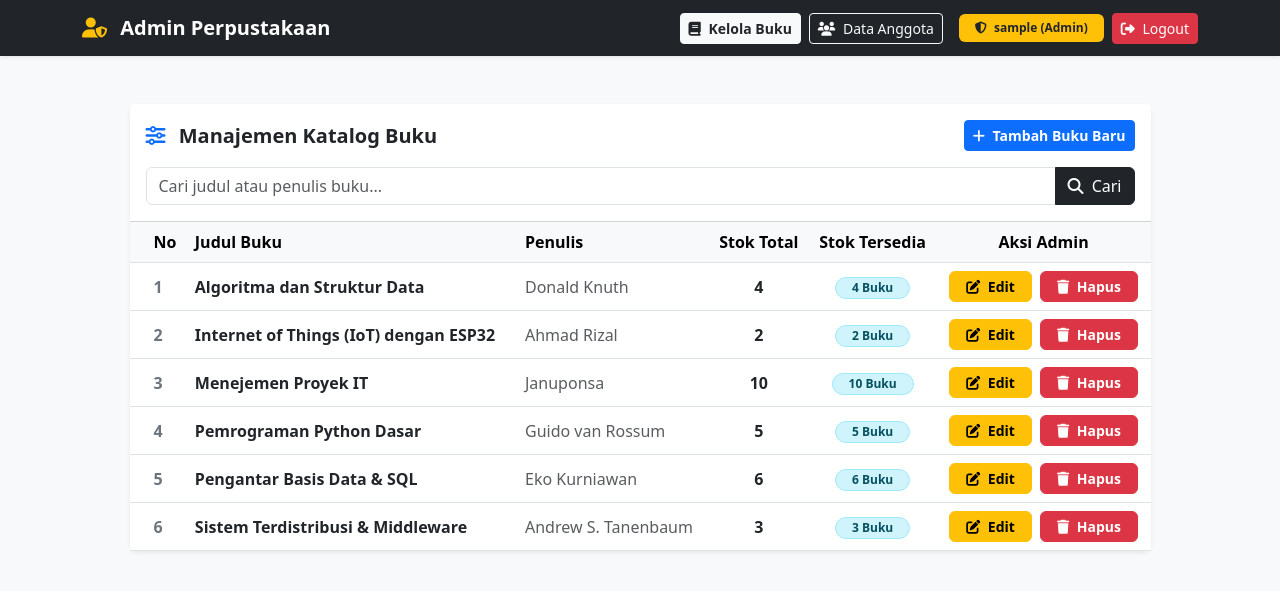
After one commit to supergaylogan/Perpustakaan_Web, a Flask app: page /admin in a window 1280 px wide. The commit adds this page. Shown: the top 591 px of the page. Run offline with Flask 3, Linux system fonts and the light colour scheme; the visitor is signed in with stand-in values (Sample User, id 1); data comes from the database, SQL or seed files in the repository; both versions use the stored data as it was after the commit.

Commit message:
feat: tambah login, register, dan pisah akses admin-mahasiswa

```diff
--- a/app.py
+++ b/app.py
@@ -46,7 +46,7 @@ def inisialisasi_database():
         )
     """)
 
-    # Pastikan kolom username, password, peran tersedia jika memakai db lama
+    # Pastikan kolom lengkap jika memakai database lama
     cursor.execute("PRAGMA table_info(mahasiswa)")
     kolom_ada = [row[1] for row in cursor.fetchall()]
     if 'username' not in kolom_ada:
@@ -55,15 +55,6 @@ def inisialisasi_database():
         cursor.execute("ALTER TABLE mahasiswa ADD COLUMN password TEXT")
     if 'peran' not in kolom_ada:
         cursor.execute("ALTER TABLE mahasiswa ADD COLUMN peran VARCHAR(20) DEFAULT 'mahasiswa'")
-
-    # Lengkapi data lama jika username masih kosong
-    cursor.execute("""
-        UPDATE mahasiswa
-        SET username = 'rivandi',
-            password = ?,
-            peran = 'mahasiswa'
-        WHERE nim = '2310101031' AND (username IS NULL OR username = '')
-    """, (generate_password_hash('123456'),))
 
     # Isi data sampel buku jika kosong
     cursor.execute('SELECT COUNT(*) FROM buku')
@@ -80,21 +71,13 @@ def inisialisasi_database():
             VALUES (?, ?, ?, ?)
         """, buku_sampel)
 
-    # Isi akun ADMIN default sesuai flowchart
+    # Isi akun ADMIN PERPUSTAKAAN default (Username: admin | Pass: admin123)
     cursor.execute("SELECT COUNT(*) FROM mahasiswa WHERE username = 'admin'")
     if cursor.fetchone()[0] == 0:
         cursor.execute("""
             INSERT INTO mahasiswa (nim, username, password, peran)
             VALUES (?, ?, ?, ?)
         """, ('ADM001', 'admin', generate_password_hash('admin123'), 'admin'))
-
-    # Isi 1 akun MAHASISWA contoh
-    cursor.execute("SELECT COUNT(*) FROM mahasiswa WHERE nim = '2310101031'")
-    if cursor.fetchone()[0] == 0:
-        cursor.execute("""
-            INSERT INTO mahasiswa (nim, username, password, peran)
-            VALUES (?, ?, ?, ?)
-        """, ('2310101031', 'rivandi', generate_password_hash('123456'), 'mahasiswa'))
 
     conn.commit()
     conn.close()
@@ -104,58 +87,62 @@ inisialisasi_database()
 
 
 # ==========================================
-# MODUL DATA ANGGOTA: REGISTER
+# 1. REGISTER (KHUSUS MAHASISWA BARU)
 # ==========================================
 
 @app.route('/register', methods=['GET', 'POST'])
 def register():
+    if 'user_id' in session:
+        if session.get('peran') == 'admin':
+            return redirect(url_for('admin_dashboard'))
+        return redirect(url_for('beranda'))
+
     if request.method == 'POST':
         nim = request.form.get('nim', '').strip()
         username = request.form.get('username', '').strip()
         password = request.form.get('password', '').strip()
 
-        # Validasi 1: Data tidak boleh kosong (sesuai flowchart)
         if not nim or not username or not password:
             flash("Data tidak boleh kosong!", "danger")
             return render_template('register.html')
 
         conn = get_db_connection()
 
-        # Validasi 2: Cek NIM sudah terdaftar (fungsi cari_anggota)
-        cek_nim = conn.execute("SELECT * FROM mahasiswa WHERE nim = ?", (nim,)).fetchone()
-        if cek_nim:
+        if conn.execute("SELECT * FROM mahasiswa WHERE nim = ?", (nim,)).fetchone():
             conn.close()
             flash("NIM sudah terdaftar!", "warning")
             return render_template('register.html')
 
-        # Validasi 3: Cek Username sudah dipakai
-        cek_user = conn.execute("SELECT * FROM mahasiswa WHERE username = ?", (username,)).fetchone()
-        if cek_user:
+        if conn.execute("SELECT * FROM mahasiswa WHERE username = ?", (username,)).fetchone():
             conn.close()
-            flash("Username sudah digunakan, pilih yang lain!", "warning")
+            flash("Username sudah digunakan, pilih username lain!", "warning")
             return render_template('register.html')
 
-        # Simpan anggota baru dengan peran default 'mahasiswa'
-        password_hash = generate_password_hash(password)
+        # Pendaftar baru otomatis mendapat peran 'mahasiswa'
         conn.execute("""
             INSERT INTO mahasiswa (nim, username, password, peran)
             VALUES (?, ?, ?, ?)
-        """, (nim, username, password_hash, 'mahasiswa'))
+        """, (nim, username, generate_password_hash(password), 'mahasiswa'))
         conn.commit()
         conn.close()
 
-        flash("Registrasi berhasil! Silakan login.", "success")
+        flash("Registrasi berhasil! Silakan login menggunakan akun mahasiswa Anda.", "success")
         return redirect(url_for('login'))
 
     return render_template('register.html')
 
 
 # ==========================================
-# MODUL DATA ANGGOTA: LOGIN & LOGOUT
+# 2. LOGIN & LOGOUT (PEMISAHAN ARAH ROLE)
 # ==========================================
 
 @app.route('/login', methods=['GET', 'POST'])
 def login():
+    if 'user_id' in session:
+        if session.get('peran') == 'admin':
+            return redirect(url_for('admin_dashboard'))
+        return redirect(url_for('beranda'))
+
     if request.method == 'POST':
         username = request.form.get('username', '').strip()
         password = request.form.get('password', '').strip()
@@ -168,19 +155,22 @@ def login():
         anggota = conn.execute("SELECT * FROM mahasiswa WHERE username = ?", (username,)).fetchone()
         conn.close()
 
-        # Validasi 1 & 2 sesuai flowchart login(username, password)
         if anggota is None or not check_password_hash(anggota['password'], password):
             flash("Login gagal! Username atau password salah.", "danger")
             return render_template('login.html')
 
-        # Simpan data sesi pengguna yang berhasil login
         session['user_id'] = anggota['id']
         session['nim'] = anggota['nim']
         session['username'] = anggota['username']
         session['peran'] = anggota['peran']
 
-        flash(f"Selamat datang, {anggota['username']}!", "success")
-        return redirect(url_for('beranda'))
+        # Arahkan ke halaman berbeda sesuai peran
+        if anggota['peran'] == 'admin':
+            flash(f"Login Admin berhasil! Selamat datang, {anggota['username']}.", "success")
+            return redirect(url_for('admin_dashboard'))
+        else:
+            flash(f"Selamat datang, {anggota['username']}! Silakan pilih buku untuk dipinjam.", "success")
+            return redirect(url_for('beranda'))
 
     return render_template('login.html')
 
@@ -188,32 +178,23 @@ def login():
 @app.route('/logout')
 def logout():
     session.clear()
-    flash("Anda telah berhasil logout.", "info")
+    flash("Anda telah keluar dari sistem.", "info")
     return redirect(url_for('login'))
 
 
 # ==========================================
-# MODUL DATA ANGGOTA: TAMPILKAN ANGGOTA
-# ==========================================
-
-@app.route('/mahasiswa')
-def daftar_mahasiswa():
-    conn = get_db_connection()
-    semua_mahasiswa = conn.execute("""
-        SELECT * FROM mahasiswa
-        ORDER BY id ASC
-    """).fetchall()
-    conn.close()
-
-    return render_template('daftar_mahasiswa.html', daftar_mahasiswa=semua_mahasiswa)
-
-
-# ==========================================
-# BERANDA + PENCARIAN BUKU
+# 3. HALAMAN MAHASISWA (PINJAM & KEMBALIKAN)
 # ==========================================
 
 @app.route('/')
 def beranda():
+    if 'user_id' not in session:
+        return redirect(url_for('login'))
+
+    # Jika yang masuk adalah admin, arahkan ke dasbor admin
+    if session.get('peran') == 'admin':
+        return redirect(url_for('admin_dashboard'))
+
     kata_kunci = request.args.get('cari', '').strip()
     conn = get_db_connection()
 
@@ -224,24 +205,91 @@ def beranda():
             ORDER BY judul ASC
         """, (f'%{kata_kunci}%', f'%{kata_kunci}%')).fetchall()
     else:
-        daftar_buku = conn.execute("""
-            SELECT * FROM buku
-            ORDER BY judul ASC
-        """).fetchall()
+        daftar_buku = conn.execute("SELECT * FROM buku ORDER BY judul ASC").fetchall()
 
     conn.close()
     return render_template('index.html', daftar_buku=daftar_buku, kata_kunci=kata_kunci)
 
 
+@app.route('/pinjam/<int:buku_id>', methods=['POST'])
+def pinjam_buku(buku_id):
+    if 'user_id' not in session or session.get('peran') != 'mahasiswa':
+        flash("Hanya mahasiswa yang dapat meminjam buku!", "warning")
+        return redirect(url_for('login'))
+
+    conn = get_db_connection()
+    buku = conn.execute("SELECT * FROM buku WHERE id = ?", (buku_id,)).fetchone()
+
+    if buku and buku['stok_tersedia'] > 0:
+        conn.execute("""
+            UPDATE buku
+            SET stok_tersedia = stok_tersedia - 1
+            WHERE id = ?
+        """, (buku_id,))
+        conn.commit()
+        flash(f"Buku '{buku['judul']}' berhasil dipinjam!", "success")
+
+    conn.close()
+    return redirect(url_for('beranda'))
+
+
+@app.route('/kembalikan/<int:buku_id>', methods=['POST'])
+def kembalikan_buku(buku_id):
+    if 'user_id' not in session or session.get('peran') != 'mahasiswa':
+        flash("Hanya mahasiswa yang dapat mengembalikan buku!", "warning")
+        return redirect(url_for('login'))
+
+    conn = get_db_connection()
+    buku = conn.execute("SELECT * FROM buku WHERE id = ?", (buku_id,)).fetchone()
+
+    if buku and buku['stok_tersedia'] < buku['stok_total']:
+        conn.execute("""
+            UPDATE buku
+            SET stok_tersedia = stok_tersedia + 1
+            WHERE id = ?
+        """, (buku_id,))
+        conn.commit()
+        flash(f"Buku '{buku['judul']}' berhasil dikembalikan!", "info")
+
+    conn.close()
+    return redirect(url_for('beranda'))
+
+
 # ==========================================
-# TAMBAH, EDIT, HAPUS BUKU (KHUSUS ADMIN)
+# 4. HALAMAN ADMIN PERPUS (KELOLA BUKU & ANGGOTA)
 # ==========================================
+
+@app.route('/admin')
+def admin_dashboard():
+    if 'user_id' not in session:
+        return redirect(url_for('login'))
+
+    # Cegah mahasiswa masuk ke halaman admin
+    if session.get('peran') != 'admin':
+        flash("Akses ditolak! Halaman ini khusus Admin Perpustakaan.", "danger")
+        return redirect(url_for('beranda'))
+
+    kata_kunci = request.args.get('cari', '').strip()
+    conn = get_db_connection()
+
+    if kata_kunci:
+        daftar_buku = conn.execute("""
+            SELECT * FROM buku
+            WHERE judul LIKE ? OR penulis LIKE ?
+            ORDER BY judul ASC
+        """, (f'%{kata_kunci}%', f'%{kata_kunci}%')).fetchall()
+    else:
+        daftar_buku = conn.execute("SELECT * FROM buku ORDER BY judul ASC").fetchall()
+
+    conn.close()
+    return render_template('admin_dashboard.html', daftar_buku=daftar_buku, kata_kunci=kata_kunci)
+
 
 @app.route('/tambah', methods=['GET', 'POST'])
 def tambah_buku():
     if session.get('peran') != 'admin':
-        flash("Hanya admin yang dapat menambah buku.", "warning")
-        return redirect(url_for('login'))
+        flash("Akses ditolak! Hanya Admin Perpustakaan yang dapat menambah buku.", "danger")
+        return redirect(url_for('beranda'))
 
     if request.method == 'POST':
         judul = request.form['judul'].strip()
@@ -256,7 +304,8 @@ def tambah_buku():
         conn.commit()
         conn.close()
 
-        return redirect(url_for('beranda'))
+        flash(f"Buku '{judul}' berhasil ditambahkan ke katalog!", "success")
+        return redirect(url_for('admin_dashboard'))
 
     return render_template('tambah_buku.html')
 
@@ -264,8 +313,8 @@ def tambah_buku():
 @app.route('/edit/<int:buku_id>', methods=['GET', 'POST'])
 def edit_buku(buku_id):
     if session.get('peran') != 'admin':
-        flash("Hanya admin yang dapat mengedit buku.", "warning")
-        return redirect(url_for('login'))
+        flash("Akses ditolak! Hanya Admin Perpustakaan yang dapat mengedit buku.", "danger")
+        return redirect(url_for('beranda'))
 
     conn = get_db_connection()
 
@@ -285,15 +334,18 @@ def edit_buku(buku_id):
                     WHERE id = ?
                 """, (judul, penulis, stok_baru, stok_tersedia_baru, buku_id))
                 conn.commit()
+                flash(f"Data buku '{judul}' berhasil diperbarui!", "success")
+            else:
+                flash("Gagal update! Stok total baru tidak boleh lebih kecil dari jumlah buku yang sedang dipinjam.", "danger")
 
         conn.close()
-        return redirect(url_for('beranda'))
+        return redirect(url_for('admin_dashboard'))
 
     buku = conn.execute("SELECT * FROM buku WHERE id = ?", (buku_id,)).fetchone()
     conn.close()
 
     if buku is None:
-        return redirect(url_for('beranda'))
+        return redirect(url_for('admin_dashboard'))
 
     return render_template('edit_buku.html', buku=buku)
 
@@ -301,67 +353,31 @@ def edit_buku(buku_id):
 @app.route('/hapus/<int:buku_id>', methods=['POST'])
 def hapus_buku(buku_id):
     if session.get('peran') != 'admin':
-        flash("Hanya admin yang dapat menghapus buku.", "warning")
-        return redirect(url_for('login'))
+        flash("Akses ditolak! Hanya Admin Perpustakaan yang dapat menghapus buku.", "danger")
+        return redirect(url_for('beranda'))
 
     conn = get_db_connection()
     buku = conn.execute("SELECT * FROM buku WHERE id = ?", (buku_id,)).fetchone()
     if buku:
         conn.execute("DELETE FROM buku WHERE id = ?", (buku_id,))
         conn.commit()
+        flash(f"Buku '{buku['judul']}' berhasil dihapus!", "info")
 
     conn.close()
-    return redirect(url_for('beranda'))
+    return redirect(url_for('admin_dashboard'))
 
 
-# ==========================================
-# PINJAM & KEMBALIKAN BUKU (WAJIB LOGIN)
-# ==========================================
-
-@app.route('/pinjam/<int:buku_id>', methods=['POST'])
-def pinjam_buku(buku_id):
-    # Wajib login sebelum meminjam buku
-    if 'user_id' not in session:
-        flash("Silakan login terlebih dahulu sebelum meminjam buku!", "warning")
-        return redirect(url_for('login'))
+@app.route('/mahasiswa')
+def daftar_mahasiswa():
+    if session.get('peran') != 'admin':
+        flash("Akses ditolak! Data anggota hanya dapat dilihat oleh Admin.", "danger")
+        return redirect(url_for('beranda'))
 
     conn = get_db_connection()
-    buku = conn.execute("SELECT * FROM buku WHERE id = ?", (buku_id,)).fetchone()
+    semua_mahasiswa = conn.execute("SELECT * FROM mahasiswa ORDER BY id ASC").fetchall()
+    conn.close()
 
-    if buku and buku['stok_tersedia'] > 0:
-        conn.execute("""
-            UPDATE buku
-            SET stok_tersedia = stok_tersedia - 1
-            WHERE id = ?
-        """, (buku_id,))
-        conn.commit()
-        flash(f"Buku '{buku['judul']}' berhasil dipinjam oleh {session['username']}!", "success")
-
-    conn.close()
-    return redirect(url_for('beranda'))
-
-
-@app.route('/kembalikan/<int:buku_id>', methods=['POST'])
-def kembalikan_buku(buku_id):
-    # Wajib login sebelum mengembalikan buku
-    if 'user_id' not in session:
-        flash("Silakan login terlebih dahulu untuk mengembalikan buku!", "warning")
-        return redirect(url_for('login'))
-
-    conn = get_db_connection()
-    buku = conn.execute("SELECT * FROM buku WHERE id = ?", (buku_id,)).fetchone()
-
-    if buku and buku['stok_tersedia'] < buku['stok_total']:
-        conn.execute("""
-            UPDATE buku
-            SET stok_tersedia = stok_tersedia + 1
-            WHERE id = ?
-        """, (buku_id,))
-        conn.commit()
-        flash(f"Buku '{buku['judul']}' telah dikembalikan!", "info")
-
-    conn.close()
-    return redirect(url_for('beranda'))
+    return render_template('daftar_mahasiswa.html', daftar_mahasiswa=semua_mahasiswa)
 
 
 if __name__ == '__main__':
--- /dev/null
+++ b/templates/admin_dashboard.html
@@ -0,0 +1,151 @@
+<!DOCTYPE html>
+<html lang="id">
+
+<head>
+    <meta charset="UTF-8">
+    <meta name="viewport" content="width=device-width, initial-scale=1.0">
+    <title>Admin Perpustakaan - Kelola Buku</title>
+    <link href="https://cdn.jsdelivr.net/npm/bootstrap@5.3.0/dist/css/bootstrap.min.css" rel="stylesheet">
+    <link rel="stylesheet" href="https://cdnjs.cloudflare.com/ajax/libs/font-awesome/6.4.0/css/all.min.css">
+</head>
+
+<body class="bg-light">
+
+    <!-- NAVBAR KHUSUS ADMIN (WARNA GELAP) -->
+    <nav class="navbar navbar-expand-lg navbar-dark bg-dark shadow-sm">
+        <div class="container">
+            <a class="navbar-brand fw-bold" href="{{ url_for('admin_dashboard') }}">
+                <i class="fa-solid fa-user-shield me-2 text-warning"></i>
+                Admin Perpustakaan
+            </a>
+
+            <div class="d-flex align-items-center gap-2">
+                <a href="{{ url_for('admin_dashboard') }}" class="btn btn-light btn-sm fw-semibold text-dark">
+                    <i class="fa-solid fa-book me-1"></i> Kelola Buku
+                </a>
+                <a href="{{ url_for('daftar_mahasiswa') }}" class="btn btn-outline-light btn-sm">
+                    <i class="fa-solid fa-users me-1"></i> Data Anggota
+                </a>
+                <span class="badge bg-warning text-dark ms-2 py-2 px-3">
+                    <i class="fa-solid fa-shield-halved me-1"></i>
+                    {{ session['username'] }} (Admin)
+                </span>
+                <a href="{{ url_for('logout') }}" class="btn btn-danger btn-sm">
+                    <i class="fa-solid fa-right-from-bracket me-1"></i> Logout
+                </a>
+            </div>
+        </div>
+    </nav>
+
+    <!-- MAIN CONTENT -->
+    <div class="container my-5">
+        <div class="row justify-content-center">
+            <div class="col-md-11">
+
+                {% with messages = get_flashed_messages(with_categories=true) %}
+                    {% if messages %}
+                        {% for category, message in messages %}
+                        <div class="alert alert-{{ category }} alert-dismissible fade show" role="alert">
+                            {{ message }}
+                            <button type="button" class="btn-close" data-bs-dismiss="alert"></button>
+                        </div>
+                        {% endfor %}
+                    {% endif %}
+                {% endwith %}
+
+                <div class="card shadow-sm border-0 rounded-3">
+                    <div class="card-header bg-white py-3">
+                        <div class="d-flex justify-content-between align-items-center mb-3">
+                            <h5 class="m-0 fw-bold text-dark">
+                                <i class="fa-solid fa-sliders me-2 text-primary"></i>
+                                Manajemen Katalog Buku
+                            </h5>
+
+                            <!-- Tombol Tambah Buku -->
+                            <a href="{{ url_for('tambah_buku') }}" class="btn btn-primary btn-sm fw-semibold">
+                                <i class="fa-solid fa-plus me-1"></i>
+                                Tambah Buku Baru
+                            </a>
+                        </div>
+
+                        <!-- FORM PENCARIAN -->
+                        <form method="GET" action="{{ url_for('admin_dashboard') }}">
+                            <div class="input-group">
+                                <input type="text" name="cari" class="form-control"
+                                    placeholder="Cari judul atau penulis buku..." value="{{ kata_kunci }}">
+                                <button class="btn btn-dark" type="submit">
+                                    <i class="fa-solid fa-magnifying-glass me-1"></i> Cari
+                                </button>
+                                {% if kata_kunci %}
+                                <a href="{{ url_for('admin_dashboard') }}" class="btn btn-secondary">
+                                    <i class="fa-solid fa-rotate-left me-1"></i> Reset
+                                </a>
+                                {% endif %}
+                            </div>
+                        </form>
+                    </div>
+
+                    <!-- TABEL KELOLA BUKU -->
+                    <div class="card-body p-0">
+                        <div class="table-responsive">
+                            <table class="table table-hover align-middle mb-0">
+                                <thead class="table-light">
+                                    <tr>
+                                        <th class="ps-4">No</th>
+                                        <th>Judul Buku</th>
+                                        <th>Penulis</th>
+                                        <th class="text-center">Stok Total</th>
+                                        <th class="text-center">Stok Tersedia</th>
+                                        <th class="text-center">Aksi Admin</th>
+                                    </tr>
+                                </thead>
+                                <tbody>
+                                    {% for buku in daftar_buku %}
+                                    <tr>
+                                        <td class="ps-4 fw-bold text-secondary">{{ loop.index }}</td>
+                                        <td><div class="fw-bold text-dark">{{ buku['judul'] }}</div></td>
+                                        <td><span class="text-muted">{{ buku['penulis'] }}</span></td>
+                                        <td class="text-center fw-semibold">{{ buku['stok_total'] }}</td>
+                                        <td class="text-center">
+                                            <span class="badge bg-info-subtle text-info-emphasis border border-info-subtle rounded-pill px-3">
+                                                {{ buku['stok_tersedia'] }} Buku
+                                            </span>
+                                        </td>
+                                        <td class="text-center">
+                                            <div class="d-flex justify-content-center gap-2">
+                                                <!-- EDIT BUKU -->
+                                                <a href="{{ url_for('edit_buku', buku_id=buku['id']) }}"
+                                                    class="btn btn-sm btn-warning rounded-2 px-3 fw-semibold">
+                                                    <i class="fa-solid fa-pen-to-square me-1"></i> Edit
+                                                </a>
+
+                                                <!-- HAPUS BUKU -->
+                                                <form action="{{ url_for('hapus_buku', buku_id=buku['id']) }}" method="POST" class="m-0"
+                                                    onsubmit="return confirm('Yakin ingin menghapus buku ini secara permanen?');">
+                                                    <button type="submit" class="btn btn-sm btn-danger rounded-2 px-3 fw-semibold">
+                                                        <i class="fa-solid fa-trash me-1"></i> Hapus
+                                                    </button>
+                                                </form>
+                                            </div>
+                                        </td>
+                                    </tr>
+                                    {% else %}
+                                    <tr>
+                                        <td colspan="6" class="text-center py-5 text-muted">
+                                            Belum ada data buku di katalog.
+                                        </td>
+                                    </tr>
+                                    {% endfor %}
+                                </tbody>
+                            </table>
+                        </div>
+                    </div>
+                </div>
+
+            </div>
+        </div>
+    </div>
+
+    <script src="https://cdn.jsdelivr.net/npm/bootstrap@5.3.0/dist/js/bootstrap.bundle.min.js"></script>
+</body>
+</html>
```
Also changed, not shown: templates/daftar_mahasiswa.html (+12 -17 lines), templates/index.html (+25 -63 lines), templates/login.html (+17 -13 lines), templates/register.html (+9 -6 lines), perpustakaan.db.
